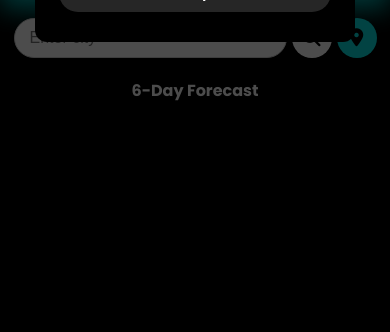
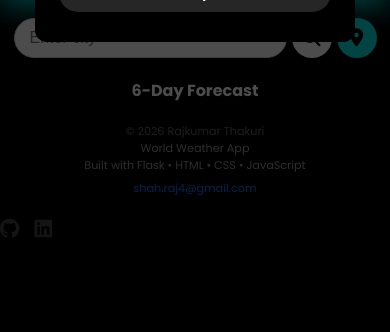
Before and after one commit to rajkumarthakuri/world-weather, a Flask app: template templates/weather.html in a window 390 px wide. Shown: the part 512-844 px from the top of the page. Run offline with Flask 3, Linux system fonts and the light colour scheme; the template is opened without the code that fills it, so the values that code supplies are empty.

Commit message:
Add modern responsive footer with contact info

```diff
--- a/static/styles/style.css
+++ b/static/styles/style.css
@@ -524,3 +524,58 @@
     50%  { background-position: 100% 50%; filter: brightness(0.85); }
     100% { background-position: 0% 50%; filter: brightness(1); }
 }
+
+.footer-social {
+    display: flex;
+    gap: 15px;
+    margin-top: 15px;
+}
+.footer-name {
+    font-size: 0.7rem;
+    color: #666;
+}
+.footer-text {
+    font-size: 0.7rem;
+    color: #999;
+}
+.footer-email a {
+    color: #0077ff !important;
+    text-decoration: none;
+    transition: 0.3s;
+    font-size: 0.7rem;
+}
+
+.footer-email a:hover {
+    color: #0056b3 !important;
+    text-decoration: underline;
+}
+.footer-social a {
+    font-size: 20px;
+    color: #444;
+    transition: 0.3s;
+}
+
+.footer-social a:hover {
+    transform: translateY(-3px);
+}
+
+/* GitHub hover */
+.footer-social a:nth-child(1):hover {
+    color: #000;
+}
+
+/* LinkedIn hover */
+.footer-social a:nth-child(2):hover {
+    color: #0077b5;
+}
+.sr-only {
+    position: absolute;
+    width: 1px;
+    height: 1px;
+    padding: 0;
+    margin: -1px;
+    overflow: hidden;
+    clip: rect(0, 0, 0, 0);
+    white-space: nowrap;
+    border: 0;
+}
--- a/templates/weather.html
+++ b/templates/weather.html
@@ -123,7 +123,32 @@
         </div>
     </div>
     {% endif %}
+<footer class="footer">
+    <div class="footer-content">
 
+        <p class="footer-name">© 2026 Rajkumar Thakuri</p>
+        <p class="footer-text">World Weather App</p>
+        <p class="footer-text">Built with Flask • HTML • CSS • JavaScript</p>
+
+        <p class="footer-email">
+            <a href="mailto:shah.raj4@gmail.com">shah.raj4@gmail.com</a>
+        </p>
+
+        <!-- Social Links -->
+        <div class="footer-social">
+            <a href="https://github.com/rajkumarthakuri" target="_blank" rel="noopener noreferrer" >
+                <i class="fab fa-github"></i>
+                <span class="sr-only">GitHub</span>
+            </a>
+
+            <a href="https://www.linkedin.com/in/rajkumar-thakuri-a4715672" target="_blank"   rel="noopener noreferrer">
+                <i class="fab fa-linkedin"></i>
+                <span class="sr-only">LinkedIn</span>
+            </a>
+        </div>
+
+    </div>
+</footer>
     <script src="{{ url_for('static', filename='scripts/script.js') }}"></script>
 
 </body>
```
Also changed, not shown: 1 other file.
